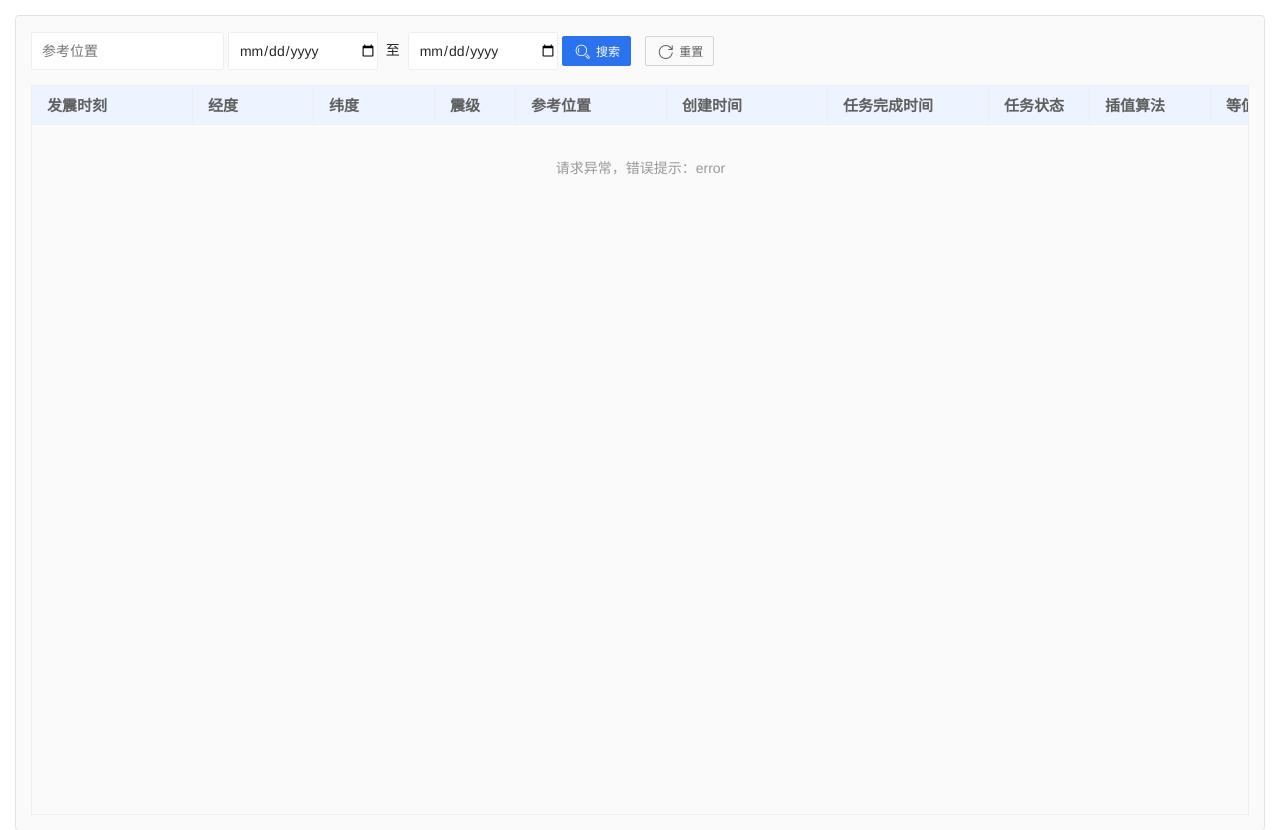
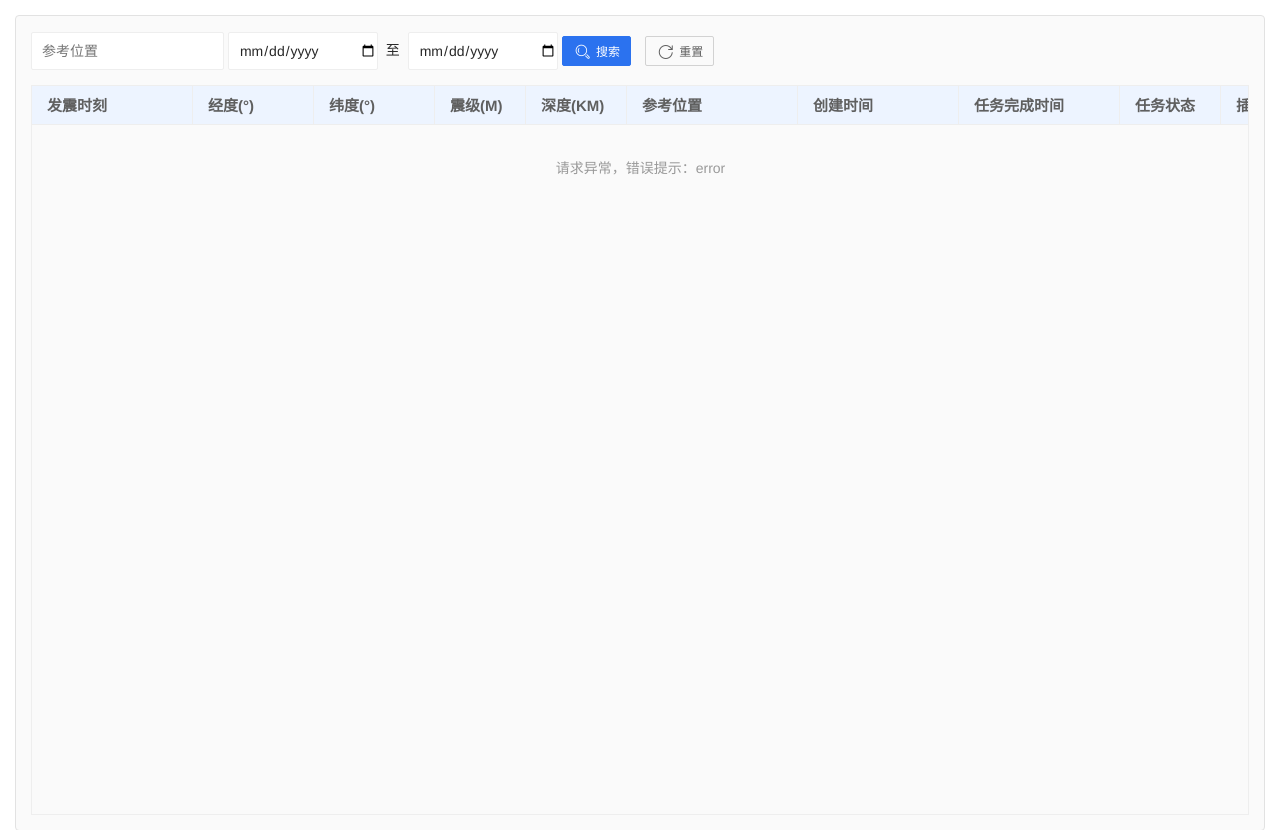
Before and after one commit to acao123/warehouse_manage_web2, a Django app: template templates/report/my_report.html in a window 1280 px wide. Shown: the top 830 px of the page. Run offline with Django 4.2, Linux system fonts and the light colour scheme; the template is opened without the code that fills it, so the values that code supplies are empty.

Commit message:
前端页面

```diff
--- a/templates/report/my_report.html
+++ b/templates/report/my_report.html
@@ -98,10 +98,11 @@
             height: 'full-70',
             cols: [[
                 {field: 'ori_time',          title: '发震时刻',       width: 160},
-                {field: 'longitude',         title: '经度',           width: 120},
-                {field: 'latitude',          title: '纬度',           width: 120},
-                {field: 'magnitude',         title: '震级',           width: 80},
-                {field: 'address',           title: '参考位置',        minWidth: 150},
+                {field: 'longitude',         title: '经度(°)',           width: 120},
+                {field: 'latitude',          title: '纬度(°)',           width: 120},
+                {field: 'magnitude',         title: '震级(M)',           width: 90},
+                {field: 'foc_depth',         title: '深度(KM)',           width: 100},
+                {field: 'address',           title: '参考位置',        minWidth: 170},
                 {field: 'created_at',        title: '创建时间',        width: 160},
                 {field: 'success_time',      title: '任务完成时间',    width: 160},
                 {field: 'task_status',       title: '任务状态',        width: 100, templet: '#statusTpl'},
```
Also changed, not shown: templates/report/all_report.html (+5 -4 lines), templates/report/execute_report.html (+5 -4 lines).
